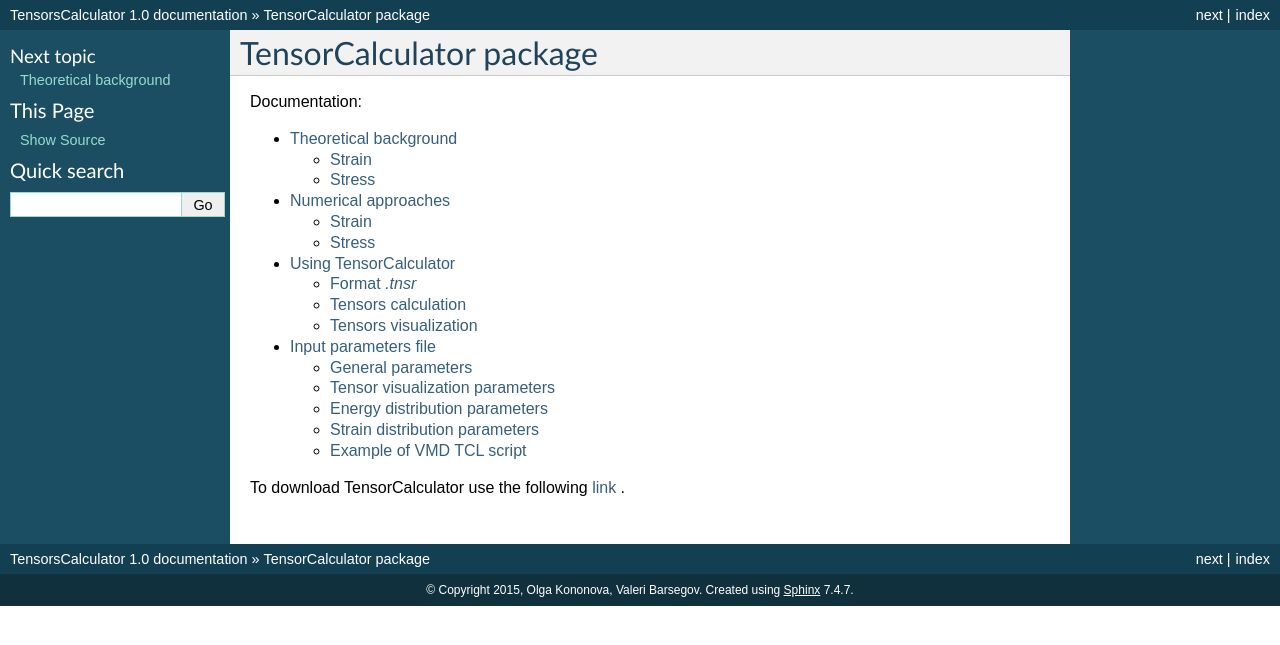
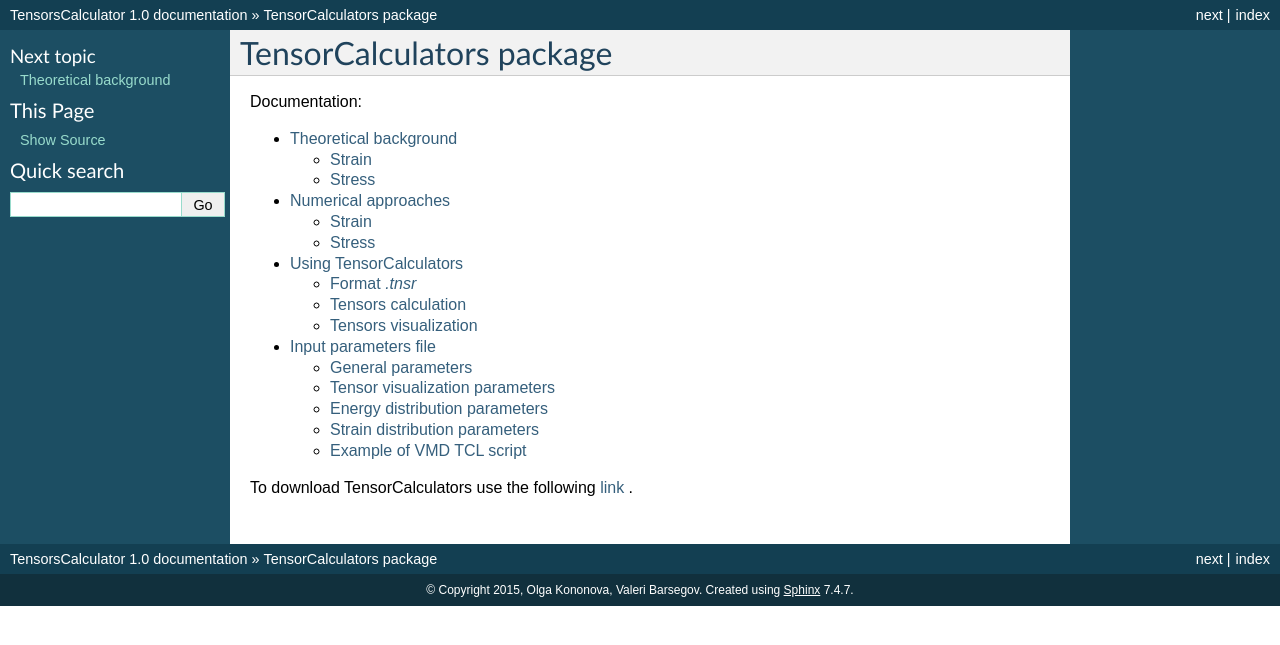
Before and after one commit to BarsegovGroup/TensorCalculator, a Sphinx documentation site: the page built from docs/source/index.rst, in a window 1280 px wide. Shown: the top 645 px of the page. Built offline with Sphinx 7.4.7, drawn with Linux system fonts in a browser that asks for light colours.

Commit message:
Repository name changes

```diff
--- a/docs/source/general.rst
+++ b/docs/source/general.rst
@@ -428,14 +428,14 @@
 
 .. _usingtc:
 
-Using TensorCalculator
+Using TensorCalculators
 =======================
 
-To build executable file change directory to the TensorCalculator/src/ type in command line::
+To build executable file change directory to the TensorCalculators/src/ type in command line::
 
   make
 
-The approaches described in a Section :ref:`numerAppr` are implemented in TensorCalculator (TC) program package, which allows to calculate and visualize the distribution of a stress/strain measure on a surface of considered biological particle. There are two regimes available in TC: **tensor computing regime** and **tensor visualization regime**. Running TC requires presence of the following files:
+The approaches described in a Section :ref:`numerAppr` are implemented in TensorCalculators (TC) program package, which allows to calculate and visualize the distribution of a stress/strain measure on a surface of considered biological particle. There are two regimes available in TC: **tensor computing regime** and **tensor visualization regime**. Running TC requires presence of the following files:
 
 - Structure file: file of the coarse-grained structure in *.pdb* format.
 - Topology file: file of the coarse-grained structure topology in Gromacs *.top* format (see `SOP-GPU documentation <http://sop-gpu.readthedocs.org/>`_ for details).
--- a/docs/source/index.rst
+++ b/docs/source/index.rst
@@ -1,9 +1,9 @@
-.. TensorCalculator documentation master file, created by
+.. TensorCalculators documentation master file, created by
    sphinx-quickstart on Thu May  7 18:33:17 2015.
    You can adapt this file completely to your liking, but it should at least
    contain the root `toctree` directive.
 
-TensorCalculator package
+TensorCalculators package
 =========================
 
 .. only:: html
@@ -15,4 +15,4 @@
 
    general.rst
 
-To download TensorCalculator use the following `link <https://github.com/OlgaGKononova/TensorCalculator/archive/master.zip>`_ .
+To download TensorCalculators use the following `link <https://github.com/OlgaGKononova/TensorCalculators/archive/master.zip>`_ .
```
